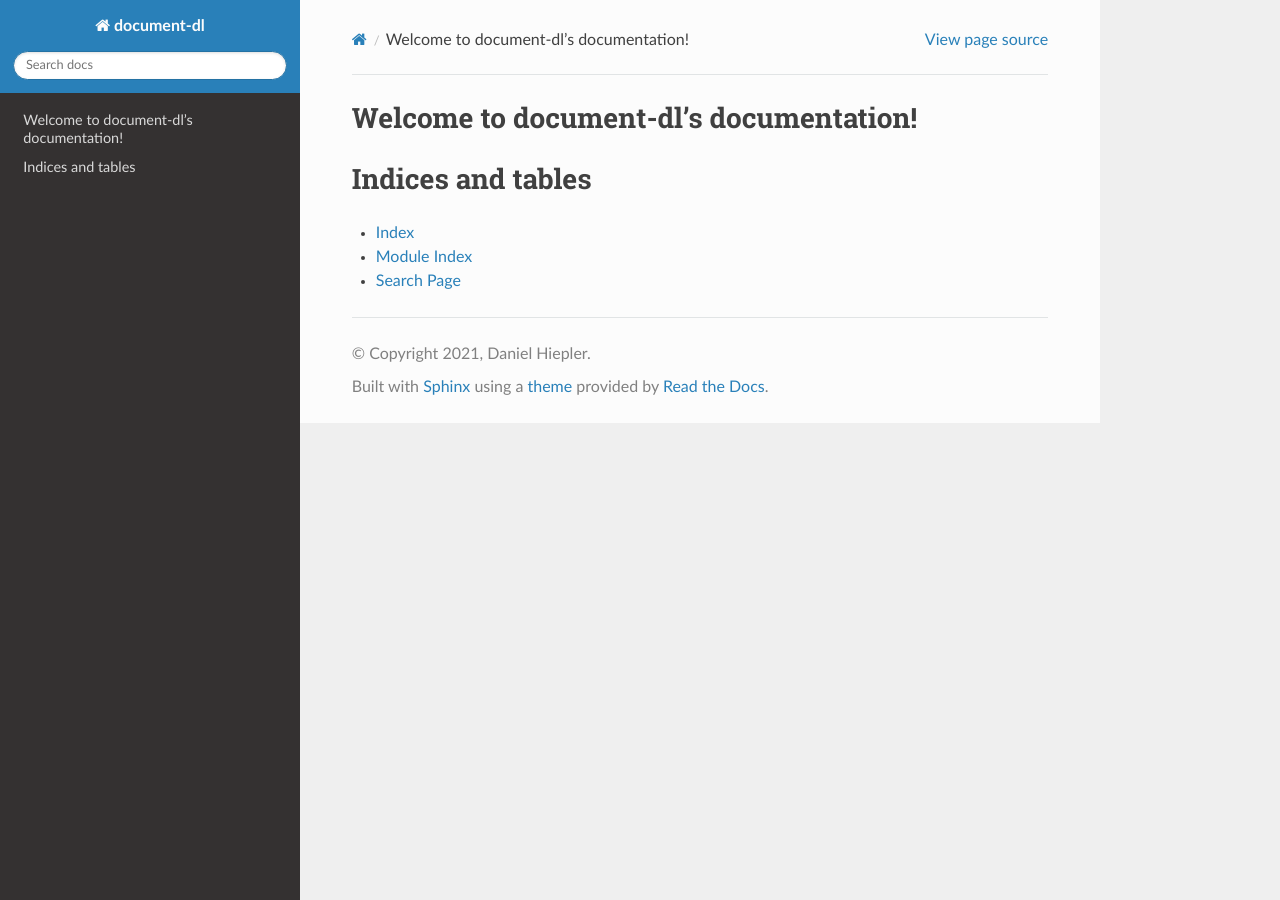
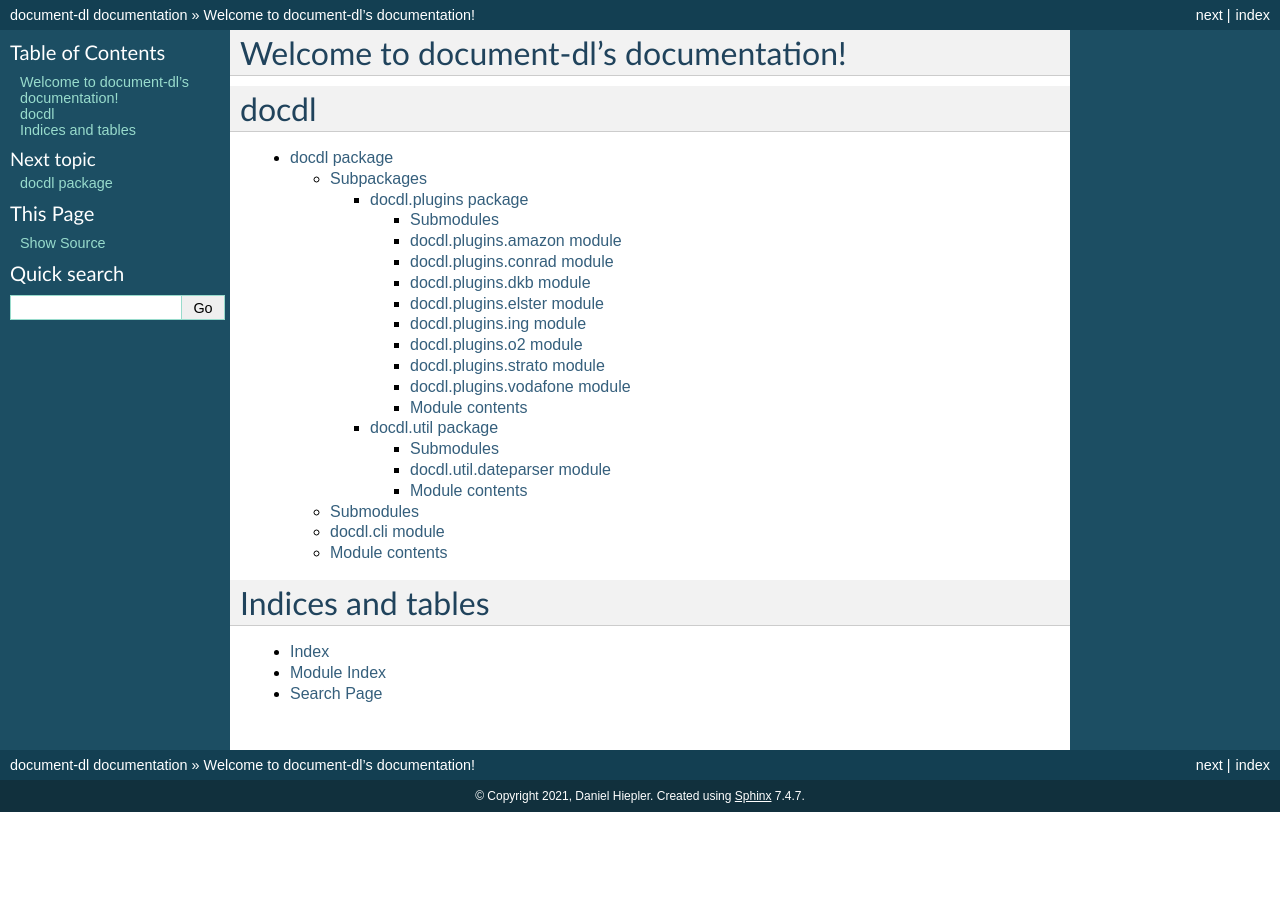
Before and after one commit to heeplr/document-dl, a Sphinx documentation site: the page built from docs/index.rst, in a window 1280 px wide. Built offline with Sphinx 7.4.7, drawn with Linux system fonts in a browser that asks for light colours.

```diff
--- a/docs/conf.py
+++ b/docs/conf.py
@@ -10,9 +10,9 @@
 # add these directories to sys.path here. If the directory is relative to the
 # documentation root, use os.path.abspath to make it absolute, like shown here.
 #
-# import os
-# import sys
-# sys.path.insert(0, os.path.abspath('.'))
+import os
+import sys
+sys.path.insert(0, os.path.abspath('../docdl'))
 
 
 # -- Project information -----------------------------------------------------
@@ -28,6 +28,9 @@ author = 'Daniel Hiepler'
 # extensions coming with Sphinx (named 'sphinx.ext.*') or your custom
 # ones.
 extensions = [
+    'sphinx.ext.autodoc',
+    'sphinx.ext.autosummary',
+    'sphinx.ext.linkcode'
 ]
 
 # Add any paths that contain templates here, relative to this directory.
@@ -44,9 +47,18 @@ exclude_patterns = ['_build', 'Thumbs.db', '.DS_Store']
 # The theme to use for HTML and HTML Help pages.  See the documentation for
 # a list of builtin themes.
 #
-html_theme = 'sphinx_rtd_theme'
+html_theme = 'default'
 
 # Add any paths that contain custom static files (such as style sheets) here,
 # relative to this directory. They are copied after the builtin static files,
 # so a file named "default.css" will overwrite the builtin "default.css".
 html_static_path = ['_static']
+
+# sphinx.ext.linkcode resolve function
+def linkcode_resolve(domain, info):
+    if domain != 'py':
+        return None
+    if not info['module']:
+        return None
+    filename = info['module'].replace('.', '/')
+    return "https://github.com/heeplr/document-dl/blob/master/%s.py" % filename
--- /dev/null
+++ b/docs/docdl.plugins.rst
@@ -0,0 +1,77 @@
+docdl.plugins package
+=====================
+
+Submodules
+----------
+
+docdl.plugins.amazon module
+---------------------------
+
+.. automodule:: docdl.plugins.amazon
+   :members:
+   :undoc-members:
+   :show-inheritance:
+
+docdl.plugins.conrad module
+---------------------------
+
+.. automodule:: docdl.plugins.conrad
+   :members:
+   :undoc-members:
+   :show-inheritance:
+
+docdl.plugins.dkb module
+------------------------
+
+.. automodule:: docdl.plugins.dkb
+   :members:
+   :undoc-members:
+   :show-inheritance:
+
+docdl.plugins.elster module
+---------------------------
+
+.. automodule:: docdl.plugins.elster
+   :members:
+   :undoc-members:
+   :show-inheritance:
+
+docdl.plugins.ing module
+------------------------
+
+.. automodule:: docdl.plugins.ing
+   :members:
+   :undoc-members:
+   :show-inheritance:
+
+docdl.plugins.o2 module
+-----------------------
+
+.. automodule:: docdl.plugins.o2
+   :members:
+   :undoc-members:
+   :show-inheritance:
+
+docdl.plugins.strato module
+---------------------------
+
+.. automodule:: docdl.plugins.strato
+   :members:
+   :undoc-members:
+   :show-inheritance:
+
+docdl.plugins.vodafone module
+-----------------------------
+
+.. automodule:: docdl.plugins.vodafone
+   :members:
+   :undoc-members:
+   :show-inheritance:
+
+Module contents
+---------------
+
+.. automodule:: docdl.plugins
+   :members:
+   :undoc-members:
+   :show-inheritance:
--- /dev/null
+++ b/docs/docdl.rst
@@ -0,0 +1,30 @@
+docdl package
+=============
+
+Subpackages
+-----------
+
+.. toctree::
+   :maxdepth: 4
+
+   docdl.plugins
+   docdl.util
+
+Submodules
+----------
+
+docdl.cli module
+----------------
+
+.. automodule:: docdl.cli
+   :members:
+   :undoc-members:
+   :show-inheritance:
+
+Module contents
+---------------
+
+.. automodule:: docdl
+   :members:
+   :undoc-members:
+   :show-inheritance:
--- /dev/null
+++ b/docs/docdl.util.rst
@@ -0,0 +1,21 @@
+docdl.util package
+==================
+
+Submodules
+----------
+
+docdl.util.dateparser module
+----------------------------
+
+.. automodule:: docdl.util.dateparser
+   :members:
+   :undoc-members:
+   :show-inheritance:
+
+Module contents
+---------------
+
+.. automodule:: docdl.util
+   :members:
+   :undoc-members:
+   :show-inheritance:
--- a/docs/index.rst
+++ b/docs/index.rst
@@ -10,7 +10,13 @@ Welcome to document-dl's documentation!
    :maxdepth: 2
    :caption: Contents:
 
+docdl
+=====
 
+.. toctree::
+   :maxdepth: 4
+
+   docdl
 
 Indices and tables
 ==================
```
